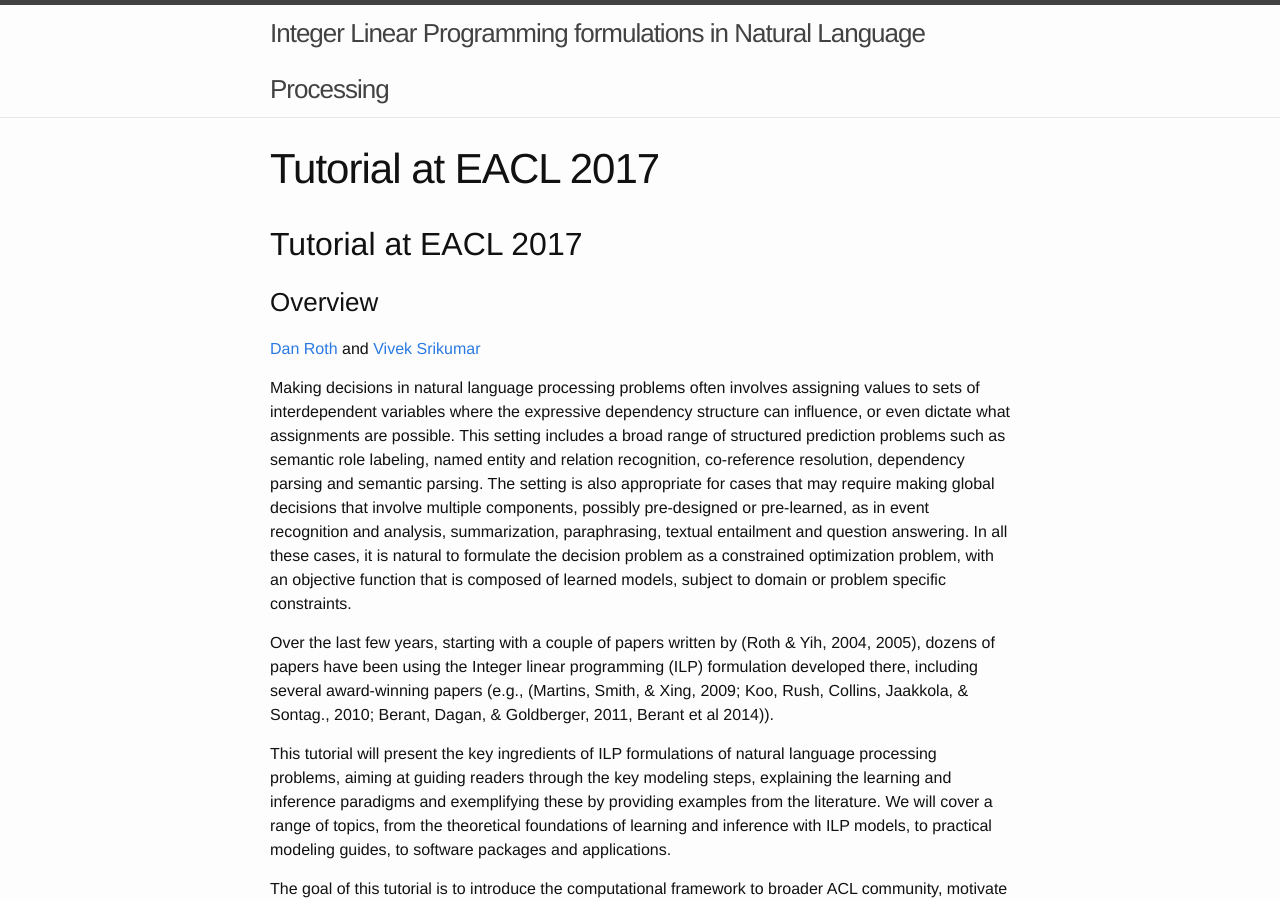
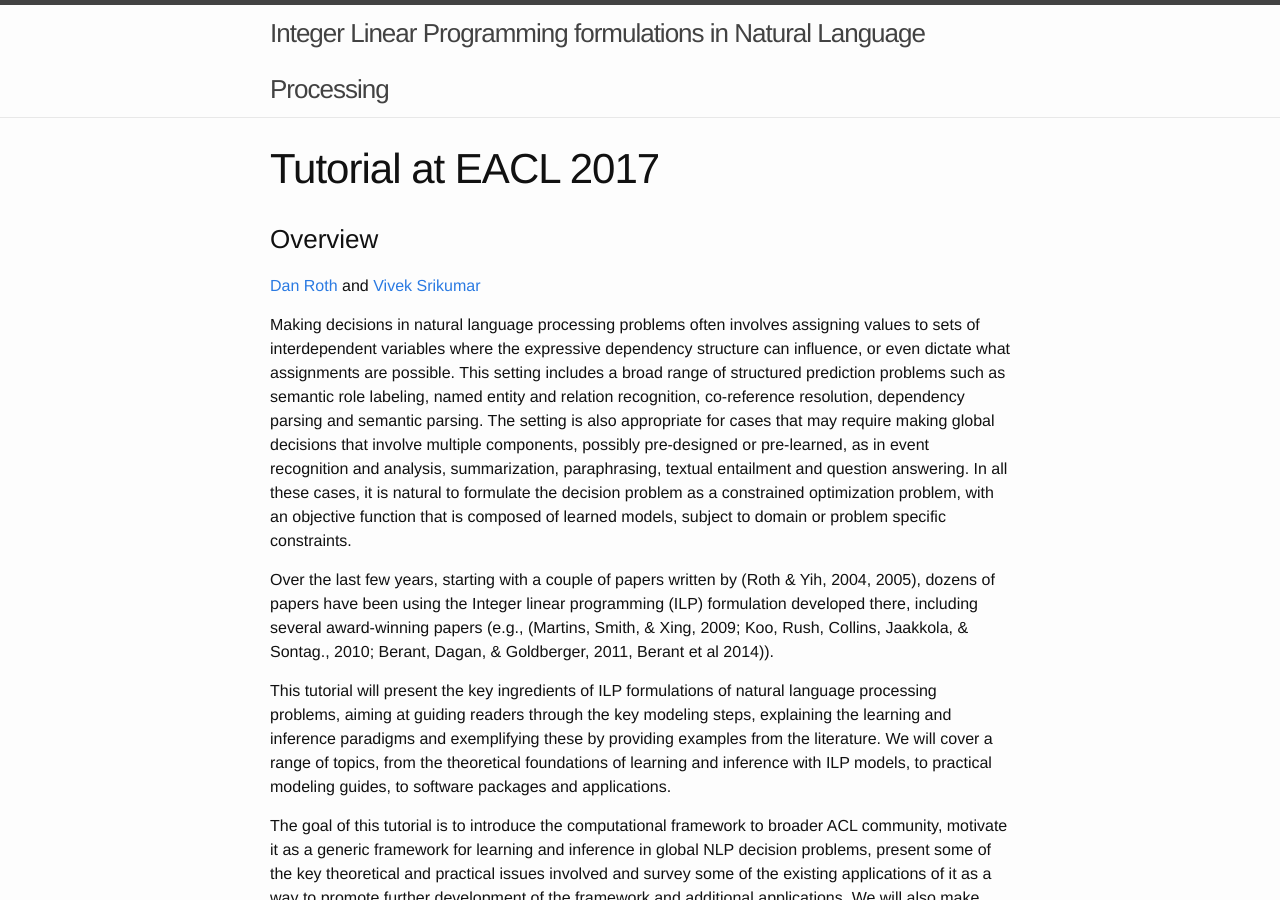
Before and after one commit to ilpinference/ilpinference.github.io, a Jekyll site: the page built from eacl2017/index.md, in a window 1280 px wide and 900 px high. Built offline with Jekyll 4.4.1, drawn with Linux system fonts in a browser that asks for light colours; our own code applies the rules of GitHub Pages for plain Markdown files.

Commit message:
title fixes

```diff
--- a/_layouts/page.html
+++ b/_layouts/page.html
@@ -4,7 +4,7 @@ layout: default
 <article class="post">
 
   <header class="post-header">
-    <h1 class="post-title">{{ page.title }}</h1>
+    <h2 class="post-title">{{ page.title }}</h1>
   </header>
 
   <div class="post-content">
--- a/eacl2017/index.md
+++ b/eacl2017/index.md
@@ -1,8 +1,7 @@
 ---
 layout: page
+title: Tutorial at EACL 2017
 ---
-
-## Tutorial at EACL 2017
 
 ### Overview
 
```
